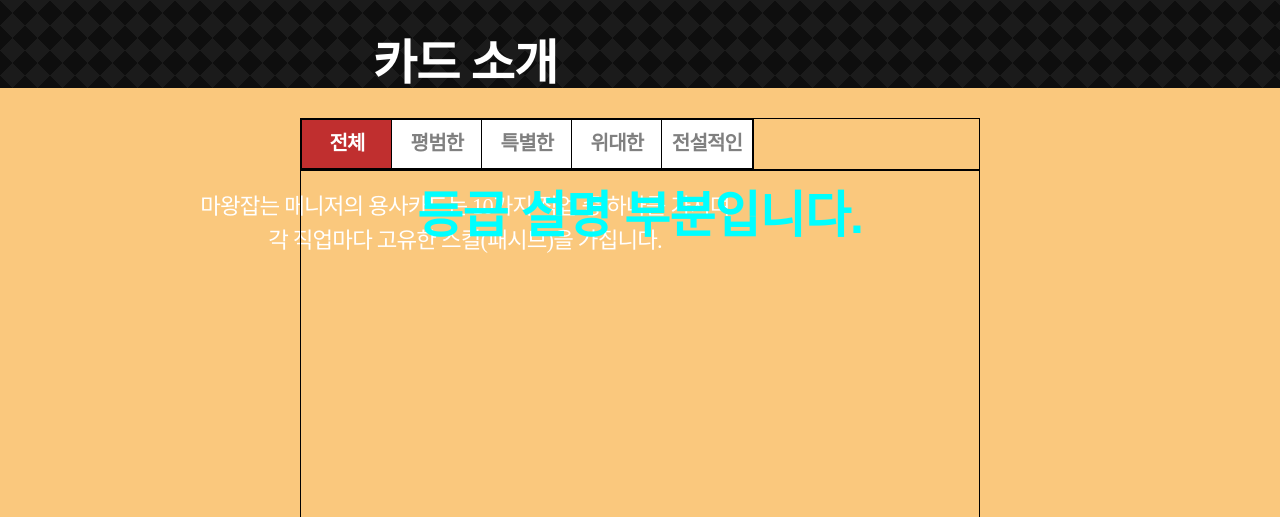
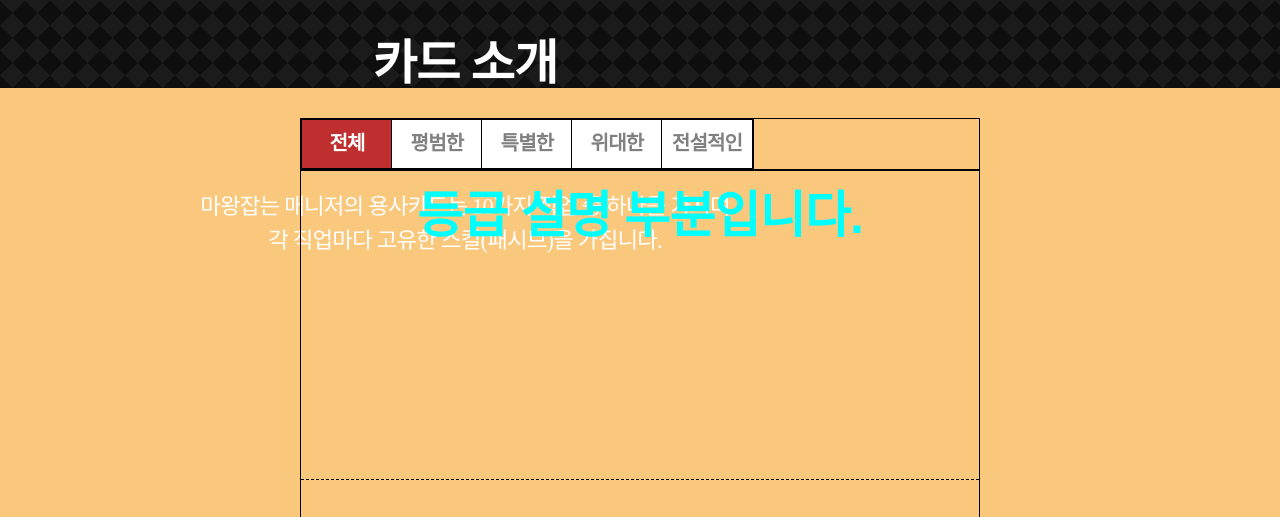
Before and after one commit to DongMin-0604/Personal-project-HTMl, a plain HTML site: page 자율동아리/카드 설명창.html in a window 1280 px wide. Shown: the part 375-892 px from the top of the page. Drawn offline with Linux system fonts and the light colour scheme; a web font is replaced by a local one.

Commit message:
등급설명 영역 CSS 수정

```diff
--- a/자율동아리/카드 설명창 CSS.css
+++ b/자율동아리/카드 설명창 CSS.css
@@ -430,7 +430,7 @@ ul:after{
     border: 1px solid black;
 }
 #rank_info{
-    height: 500px;
+    height: 300px;
 }
 #card_info img {
     width: 200px;
```
